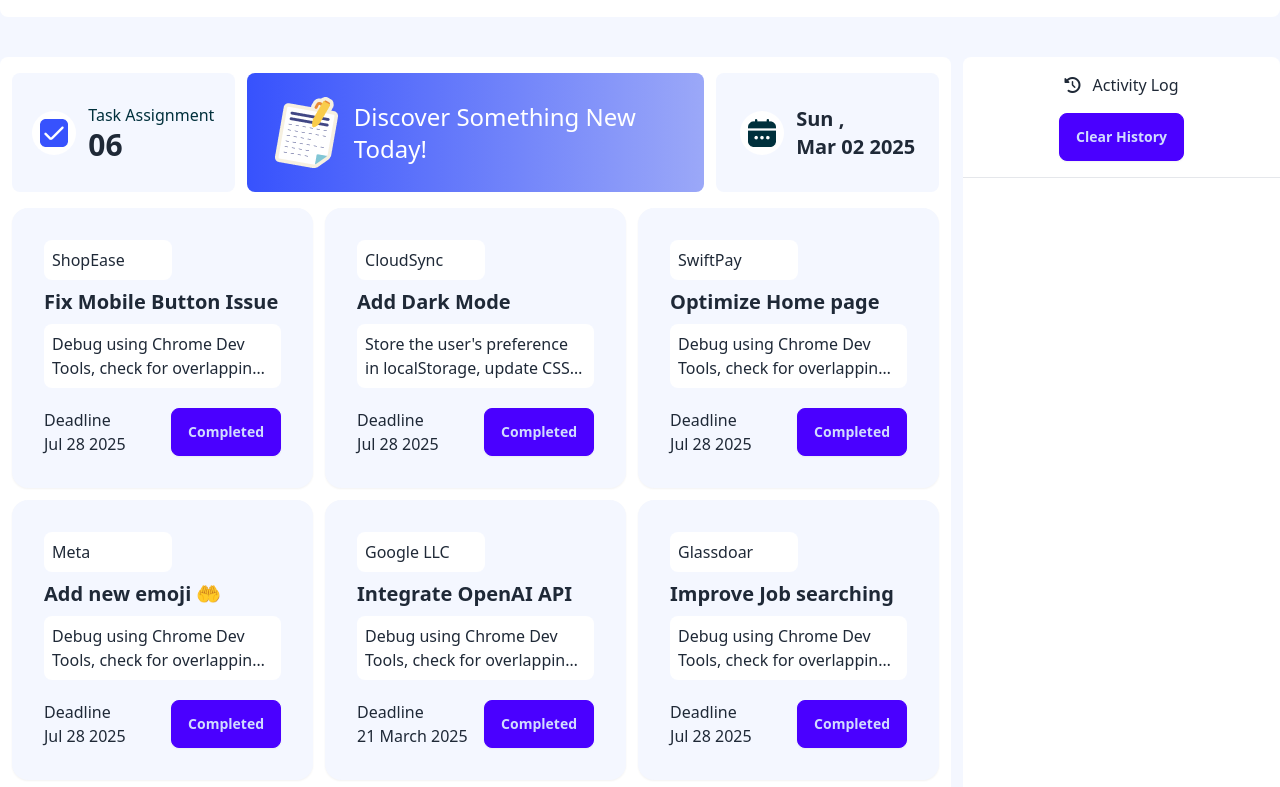
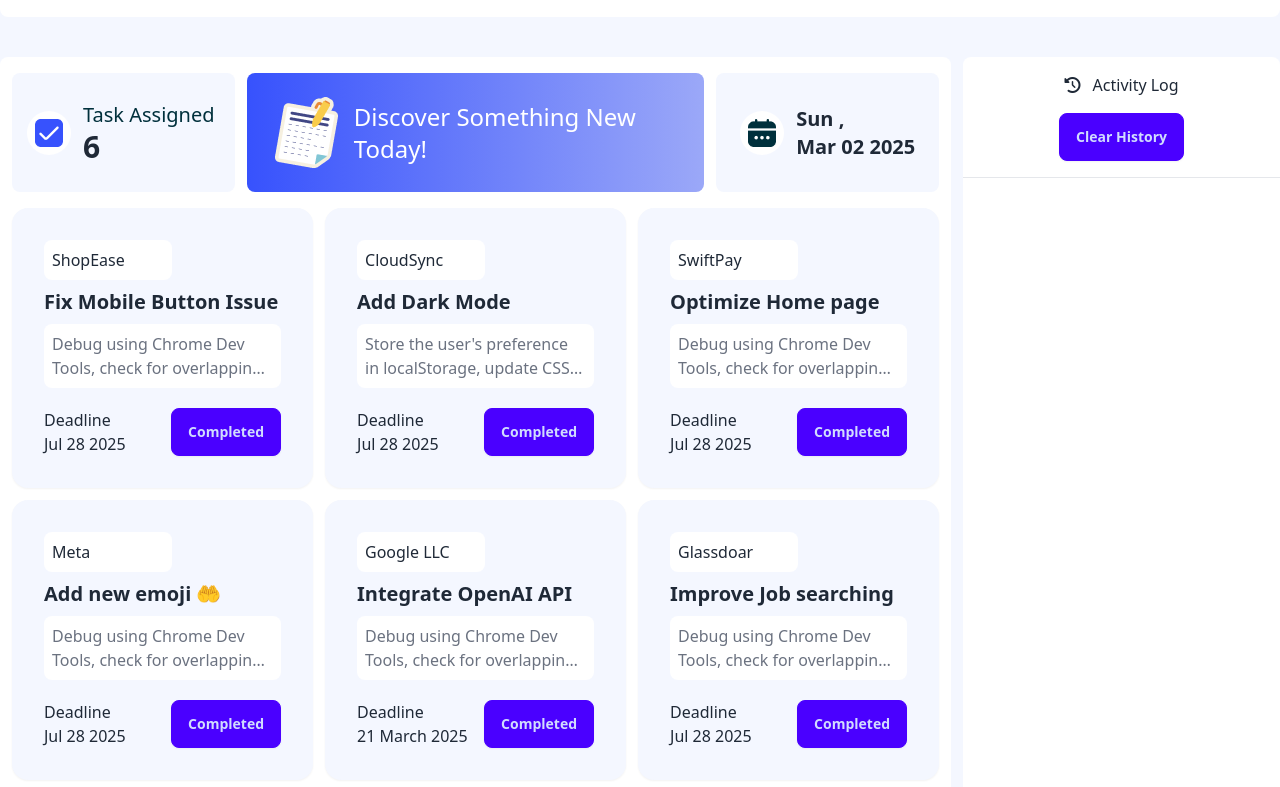
Before and after one commit to yeasinfohad347/Assignment-5-B-11-, a plain HTML site: page index.html in a window 1280 px wide. Shown: the part 95-882 px from the top of the page. Drawn offline with nearby package versions, Linux system fonts and the light colour scheme.

Commit message:
add callenge part

```diff
--- a/index.html
+++ b/index.html
@@ -30,7 +30,7 @@
             <div class="flex gap-3 justify-center items-center text-3xl">
                 <div class="flex items-center justify-center rounded-3xl p-2 bg-[#F4F7FF] md:mr-2 gap-1 md:gap-2">
                     <img src="./assets/checkbox.png" alt="">
-                    <p id="totalTask" class="font-bold ">23</p>
+                    <p id="totalTask" class="font-bold text-3xl ">23</p>
                 </div>
                 <img id="changBtn" src="./assets/theme-btn.png" alt="">
             </div>
@@ -48,8 +48,8 @@
                                 <img class="mx-auto" src="./assets/checkbox.png" alt="">
                             </div>
                             <div>
-                                <p class="text-[#00303C] font-medium">Task Assignment</p>
-                                <h1 class="text-3xl font-bold">0<span id="total-assignment">6</span></h1>
+                                <p class="text-[#00303C] font-medium text-xl">Task Assigned </p>
+                                <h1 class="text-3xl font-bold"><span id="total-assignment">6</span></h1>
                             </div>
                         </div>
                         <div id="nextPage"
@@ -74,7 +74,7 @@
                             <div class="card-body">
                                 <span class="bg-white p-2 w-32 rounded-lg ">ShopEase</span>
                                 <h2 class="card-title">Fix Mobile Button Issue </h2>
-                                <p class="bg-white p-2 text-gray-800 truncate rounded-lg ">Debug using Chrome Dev
+                                <p class="bg-white p-2 text-gray-500 truncate rounded-lg ">Debug using Chrome Dev
                                     <br>Tools, check for overlapping elements, and ensure onClick works properly
                                     and ensure onClick works properly
                                 </p>
@@ -92,7 +92,7 @@
                             <div class="card-body">
                                 <span class="bg-white p-2 w-32 rounded-lg ">CloudSync</span>
                                 <h2 class="card-title">Add Dark Mode</h2>
-                                <p class="bg-white p-2 text-gray-800 truncate rounded-lg ">Store the user's preference
+                                <p class="bg-white p-2 text-gray-500 truncate rounded-lg ">Store the user's preference
                                     <br> in localStorage, update CSS variables dynamically, and apply a smooth
                                     transition effect.
                                 </p>
@@ -110,7 +110,7 @@
                             <div class="card-body">
                                 <span class="bg-white p-2 w-32 rounded-lg ">SwiftPay</span>
                                 <h2 class="card-title">Optimize Home page</h2>
-                                <p class="bg-white p-2 text-gray-800 truncate rounded-lg ">Debug using Chrome Dev
+                                <p class="bg-white p-2 text-gray-500 truncate rounded-lg ">Debug using Chrome Dev
                                     <br>Tools, check for overlapping elements, and ensure onClick works properly
                                     and ensure onClick works properly
                                 </p>
@@ -128,7 +128,7 @@
                             <div class="card-body">
                                 <span class="bg-white p-2 w-32 rounded-lg ">Meta</span>
                                 <h2 class="card-title">Add new emoji 🤲</h2>
-                                <p class="bg-white p-2 text-gray-800 truncate rounded-lg ">Debug using Chrome Dev
+                                <p class="bg-white p-2 text-gray-500 truncate rounded-lg ">Debug using Chrome Dev
                                     <br>Tools, check for overlapping elements, and ensure onClick works properly
                                     and ensure onClick works properly
                                 </p>
@@ -146,7 +146,7 @@
                             <div class="card-body">
                                 <span class="bg-white p-2 w-32 rounded-lg ">Google LLC</span>
                                 <h2 class="card-title">Integrate OpenAI API </h2>
-                                <p class="bg-white p-2 text-gray-800 truncate rounded-lg ">Debug using Chrome Dev
+                                <p class="bg-white p-2 text-gray-500 truncate rounded-lg ">Debug using Chrome Dev
                                     <br>Tools, check for overlapping elements, and ensure onClick works properly
                                     and ensure onClick works properly
                                 </p>
@@ -164,7 +164,7 @@
                             <div class="card-body">
                                 <span class="bg-white p-2 w-32 rounded-lg ">Glassdoar</span>
                                 <h2 class="card-title">Improve Job searching </h2>
-                                <p class="bg-white p-2 text-gray-800 truncate rounded-lg ">Debug using Chrome Dev
+                                <p class="bg-white p-2 text-gray-500 truncate rounded-lg ">Debug using Chrome Dev
                                     <br>Tools, check for overlapping elements, and ensure onClick works properly
                                     and ensure onClick works properly
                                 </p>
--- a/js/taskComplete.js
+++ b/js/taskComplete.js
@@ -1,6 +1,6 @@
 const buttons = document.getElementsByClassName("button");
 const cardTitles=document.getElementsByClassName("card-title");
-
+let count=1;
 
 for (let i = 0; i < buttons.length; i++) {
     buttons[i].addEventListener("click", function() {
@@ -20,6 +20,10 @@ for (let i = 0; i < buttons.length; i++) {
             alert("Board Updated Successfully");
             trackHistory(cardTitles[i]);
 
+            if(count==buttons.length){
+                alert("congrates!!! You have completed all the current task");
+            }
+            count++;
         }
 
     });
```
